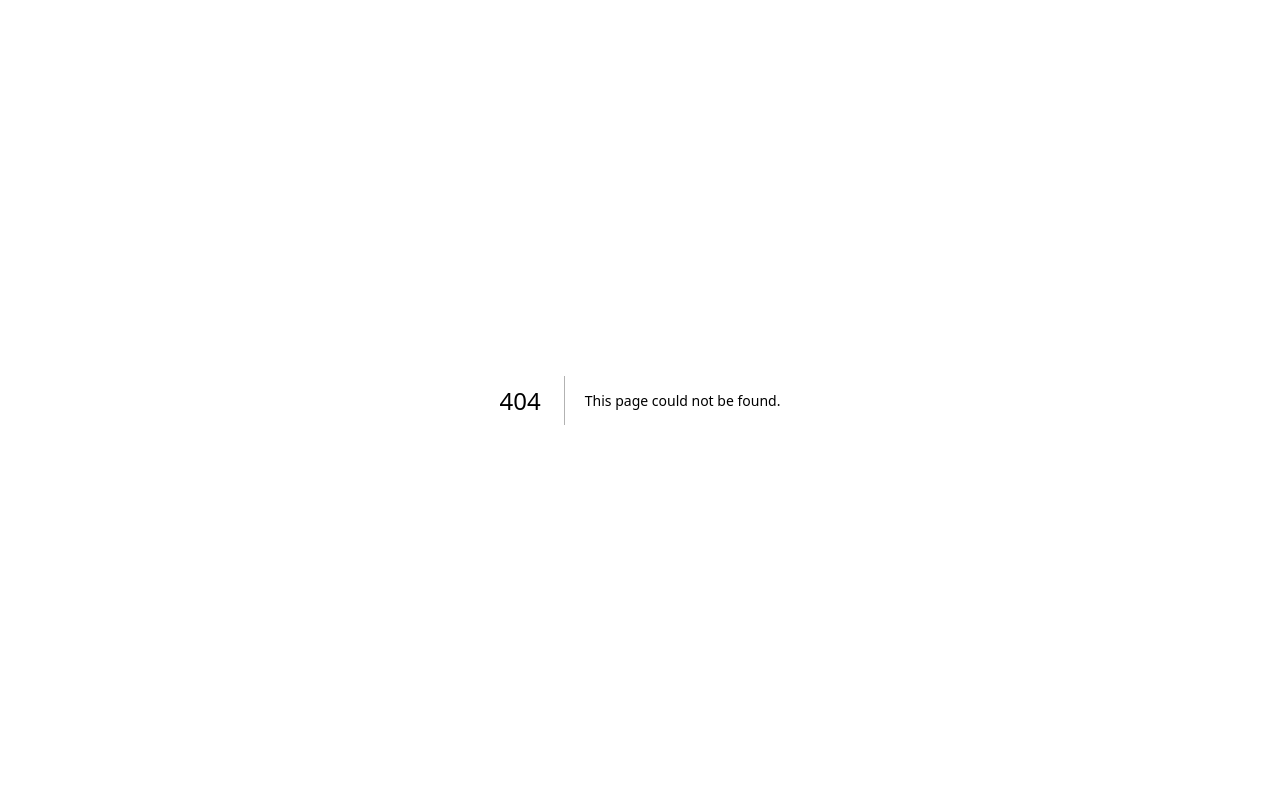
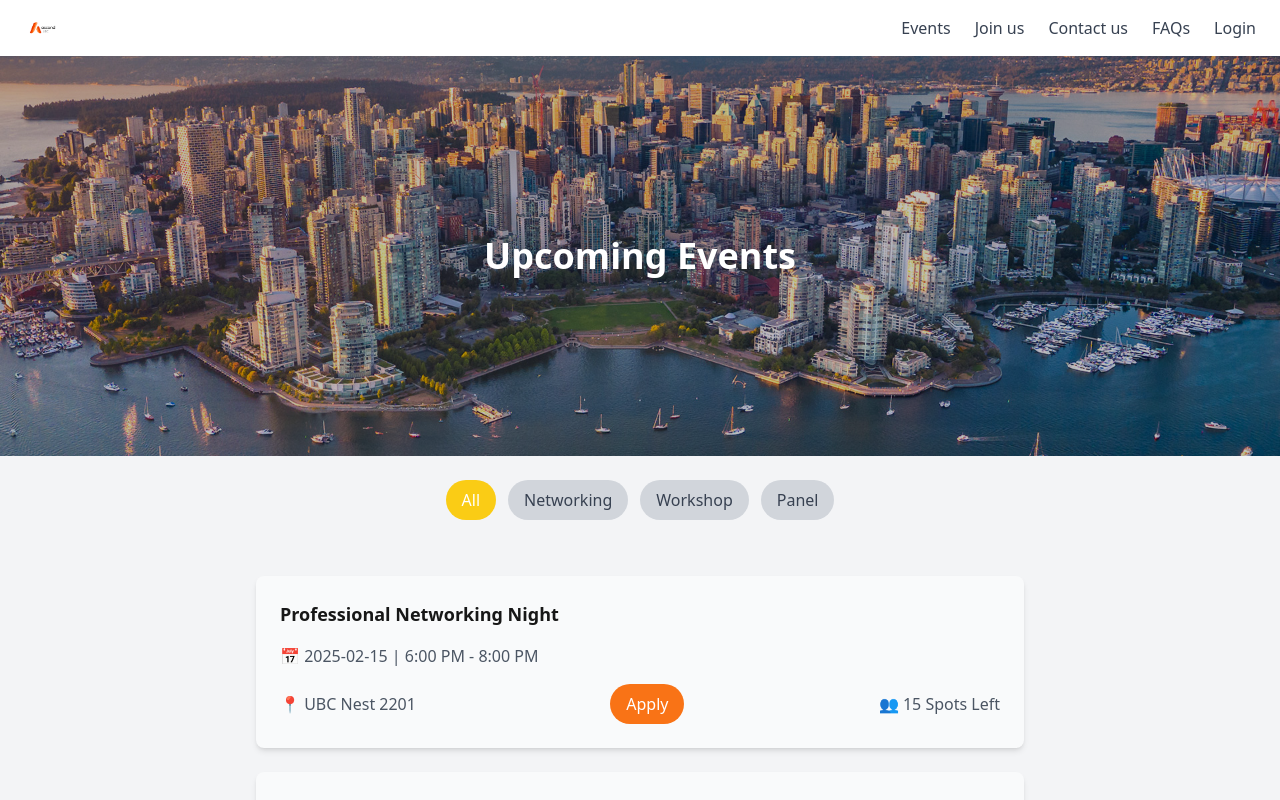
Before and after one commit to gracewxng/AscendUBC, a Next.js app in the folder ascend-ubc/: page /events in a window 1280 px wide. Before the commit this address had no page. Shown: the top 800 px of the page. Built offline with nearby package versions, Linux system fonts and the light colour scheme.

Commit message:
events page

```diff
--- /dev/null
+++ b/ascend-ubc/app/events/page.tsx
@@ -0,0 +1,74 @@
+'use client';
+import Link from 'next/link';
+import Image from 'next/image';
+
+const NAV_ITEMS = [
+    { name: 'Events', href: '/events' },
+    { name: 'Join us', href: '/' },
+    { name: 'Contact us', href: '/' },
+    { name: 'FAQs', href: '/' },
+    { name: 'Login', href: '/' },
+  ];
+
+export default function Events() {
+    return (
+        <div className="min-h-screen bg-gray-100 font-sans">
+          {/* Navigation Bar */}
+          <nav className="bg-white shadow-md py-4 px-6 flex justify-between items-center">
+            <div className="flex items-center space-x-2">
+              <Image src="/ascend.png" alt="Ascend UBC" width={40} height={40} />
+            </div>
+            <ul className="hidden md:flex space-x-6 text-gray-700">
+              {NAV_ITEMS.map((item) => (
+                <li key={item.name}>
+                  <Link href={item.href}>{item.name}</Link>
+                </li>
+              ))}
+            </ul>
+          </nav>
+
+      {/* Hero Section */}
+      <header className="relative w-full h-[400px]">
+        <Image
+          src="/vancouver.jpg"
+          alt="Vancouver Skyline"
+          layout="fill"
+          objectFit="cover"
+          className="brightness-75"
+        />
+        <div className="absolute inset-0 flex flex-col items-center justify-center text-center text-white">
+          <h1 className="text-4xl font-bold">Upcoming Events</h1>
+        </div>
+      </header>
+
+      {/* Event Filter Buttons */}
+      <section className="text-center py-6">
+        <div className="inline-flex space-x-3">
+          <button className="px-4 py-2 bg-yellow-400 text-white rounded-full">All</button>
+          <button className="px-4 py-2 bg-gray-300 text-gray-700 rounded-full">Networking</button>
+          <button className="px-4 py-2 bg-gray-300 text-gray-700 rounded-full">Workshop</button>
+          <button className="px-4 py-2 bg-gray-300 text-gray-700 rounded-full">Panel</button>
+        </div>
+      </section>
+
+      {/* Events List */}
+      <section className="px-6 py-8">
+        {[1, 2, 3].map((event, index) => (
+          <div key={index} className="bg-gray-50 p-6 rounded-lg shadow-md mb-6 max-w-3xl mx-auto flex flex-col space-y-4">
+            <h3 className="text-lg font-semibold">Professional Networking Night</h3>
+            <div className="flex justify-between items-center text-gray-600">
+              <span>📅 2025-02-15 | 6:00 PM - 8:00 PM</span>
+            </div>
+            <div className="flex justify-between items-center">
+              <div className="flex items-center space-x-2 text-gray-600">
+                <span>📍 UBC Nest 2201</span>
+              </div>
+              <button className="px-4 py-2 bg-orange-500 text-white rounded-full">Apply</button>
+              <span className="flex items-center space-x-1 text-gray-600">👥 15 Spots Left</span>
+            </div>
+          </div>
+        ))}
+      </section>
+    </div>
+  );
+}
--- a/ascend-ubc/app/page.tsx
+++ b/ascend-ubc/app/page.tsx
@@ -1,5 +1,14 @@
 'use client';
+import Link from 'next/link';
 import Image from 'next/image';
+
+const NAV_ITEMS = [
+  { name: 'Events', href: '/events' },
+  { name: 'Join us', href: '/' },
+  { name: 'Contact us', href: '/' },
+  { name: 'FAQs', href: '/' },
+  { name: 'Login', href: '/' },
+];
 
 export default function Home() {
   return (
@@ -7,15 +16,14 @@ export default function Home() {
       {/* Navigation Bar */}
       <nav className="bg-white shadow-md py-4 px-6 flex justify-between items-center">
         <div className="flex items-center space-x-2">
-          <Image src="/ascend.png" alt="Ascend UBC" width={150} height={150} />
+          <Image src="/ascend.png" alt="Ascend UBC" width={150} height={100} />
         </div>
         <ul className="hidden md:flex space-x-6 text-gray-700">
-          <li><a href="#" className="hover:text-orange-500">Home</a></li>
-          <li><a href="#" className="hover:text-orange-500">Events</a></li>
-          <li><a href="#" className="hover:text-orange-500">Join us</a></li>
-          <li><a href="#" className="hover:text-orange-500">Contact us</a></li>
-          <li><a href="#" className="hover:text-orange-500">FAQs</a></li>
-          <li><a href="#" className="hover:text-orange-500">Login</a></li>
+          {NAV_ITEMS.map((item) => (
+            <li key={item.name}>
+              <Link href={item.href}>{item.name}</Link>
+            </li>
+          ))}
         </ul>
       </nav>
 
@@ -65,6 +73,18 @@ export default function Home() {
           </div>
         </div>
       </section>
+
+      {/* Stay in Touch Section */}
+      <section className="py-16 bg-white text-center px-6">
+        <h2 className="text-3xl font-bold">Stay in Touch</h2>
+            <h3 className="font-semibold">Socials</h3>
+            <p className="text-gray-600">ascendubc@gmail.com</p>
+            <div className="flex justify-center space-x-4 mt-4">
+              <a href="#"><Image src="/instagram.svg" alt="Instagram" width={30} height={30} /></a>
+              <a href="#"><Image src="/facebook.svg" alt="Facebook" width={30} height={30} /></a>
+              <a href="#"><Image src="/linkedin.svg" alt="LinkedIn" width={30} height={30} /></a>
+            </div>
+      </section>
     </div>
   );
 }
```
